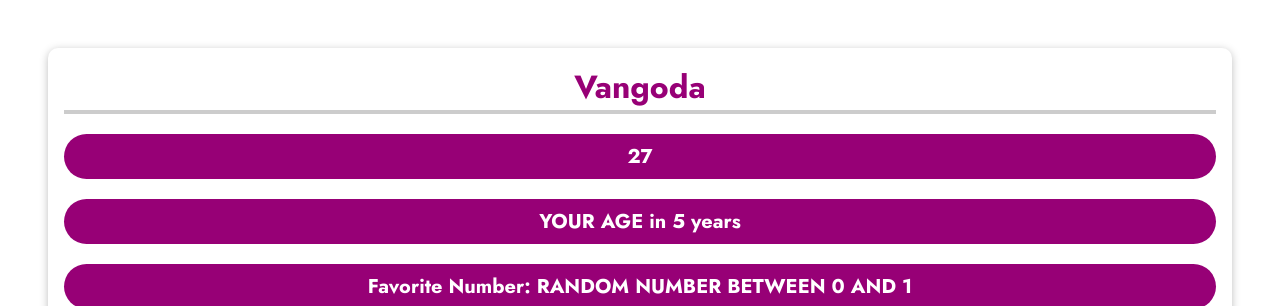
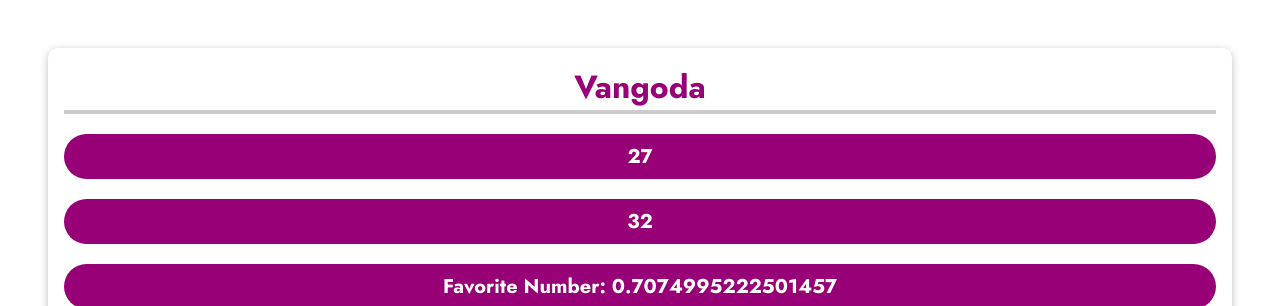
Before and after one commit to Vangoda/VueJS-practice, a PHP site: page / in a window 1280 px wide. Shown: the top 306 px of the page. Run offline with PHP 8.4, Linux system fonts and the light colour scheme.

Commit message:
Finished assingment

```diff
--- a/assets/dist/js/app.min.js
+++ b/assets/dist/js/app.min.js
@@ -1,2 +1,2 @@
-!function n(u,o,i){function f(t,r){if(!o[t]){if(!u[t]){var e="function"==typeof require&&require;if(!r&&e)return e(t,!0);if(a)return a(t,!0);throw(r=new Error("Cannot find module '"+t+"'")).code="MODULE_NOT_FOUND",r}e=o[t]={exports:{}},u[t][0].call(e.exports,function(r){return f(u[t][1][r]||r)},e,e.exports,n,u,o,i)}return o[t].exports}for(var a="function"==typeof require&&require,r=0;r<i.length;r++)f(i[r]);return f}({1:[function(r,t,e){"use strict";Vue.createApp({data:function(){return{yourAge:27,yourName:"Vangoda"}},methods:{outputAge:function(r){return this.yourAge+5},outputRandomNumber:function(){return Math.random()}}}).mount("#assignment")},{}]},{},[1]);
+!function e(o,u,i){function a(t,r){if(!u[t]){if(!o[t]){var n="function"==typeof require&&require;if(!r&&n)return n(t,!0);if(f)return f(t,!0);throw(r=new Error("Cannot find module '"+t+"'")).code="MODULE_NOT_FOUND",r}n=u[t]={exports:{}},o[t][0].call(n.exports,function(r){return a(o[t][1][r]||r)},n,n.exports,e,o,u,i)}return u[t].exports}for(var f="function"==typeof require&&require,r=0;r<i.length;r++)a(i[r]);return a}({1:[function(r,t,n){"use strict";Vue.createApp({data:function(){return{yourAge:27,yourName:"Vangoda",randomNumber:Math.random(),randomImage:"https://picsum.photos/600/300"}},methods:{outputAge:function(r){return this.yourAge+5},outputRandomNumber:function(){return Math.random()}}}).mount("#assignment")},{}]},{},[1]);
 //# sourceMappingURL=app.min.js.map
--- a/assets/src/js/app.js
+++ b/assets/src/js/app.js
@@ -2,7 +2,9 @@ const app = Vue.createApp({
   data() {
     return {
       yourAge: 27,
-      yourName: 'Vangoda'
+      yourName: 'Vangoda',
+      randomNumber: Math.random(),
+      randomImage: 'https://picsum.photos/600/300'
     };
   },
   methods: {
--- a/index.php
+++ b/index.php
@@ -25,15 +25,16 @@
     <!-- 2) Output your age -->
     <p>{{ yourAge }}</p>
     <!-- 3) Output your age + 5 -->
-    <p>YOUR AGE in 5 years</p>
+    <p>{{ outputAge() }}</p>
     <!-- 4) Output a random number (0 to 1) -->
-    <p>Favorite Number: RANDOM NUMBER BETWEEN 0 AND 1</p>
+    <p>Favorite Number: {{ outputRandomNumber() }}</p>
+    <p>Favorite Number: {{ randomNumber }}</p>
     <div>
       <!-- 5) Display some image you found via Google -->
-      <img src="SOME IMAGE URL" />
+      <img v-bind:src="randomImage" />
     </div>
     <!-- 6) Prepopulate the input field with your name via the "value" attribute -->
-    <input type="text" />
+    <input type="text" v-bind:placeholder="yourName" />
   </section>
 </body>
 
```
Also changed, not shown: 1 other file.
